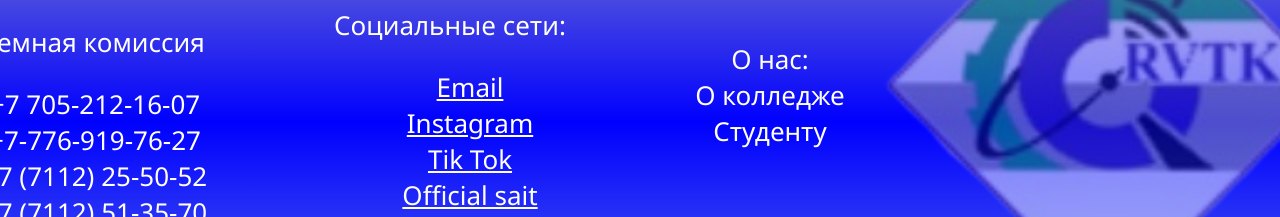
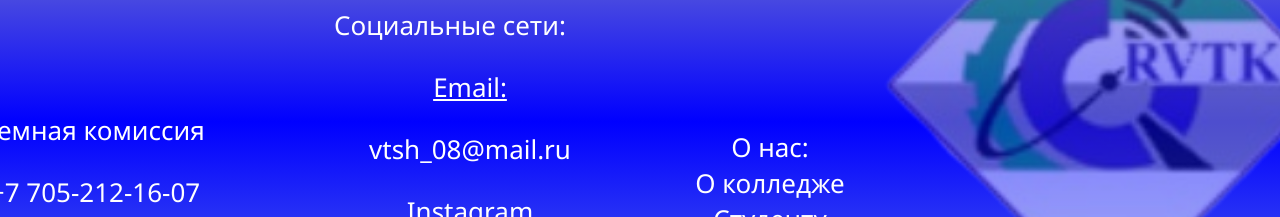
Before and after one commit to Inorentiy78/SaitRVTK, a React (Create React App) app: page / in a window 1280 px wide. Shown: the part 3238-3455 px from the top of the page. Built offline with nearby package versions, Linux system fonts and the light colour scheme; the HTML template or start-up script is replaced by a standard one.

Commit message:
Update primaryfase.jsx

```diff
--- a/src/saitRVTK/primaryfase.jsx
+++ b/src/saitRVTK/primaryfase.jsx
@@ -104,7 +104,7 @@ const [isZoomed, setIsZoomed] = useState(false);
 <div className='soc-sety'>
 Социальные сети:
 <ul >
-<li><a className='a-soc-sety' href='rvtk@mail.kz'> Email </a></li>
+<li><a className='a-soc-sety' href='https://mail.kz/ru'> Email: </a><p> vtsh_08@mail.ru</p></li>
 <li><a className='a-soc-sety' href='https://www.instagram.com/rvtk_07?igsh=dDA0dmxmczBndHhq'> Instagram </a></li>
 <li><a className='a-soc-sety' href='https://www.tiktok.com/@rvtk_07?_t=8iXLhQCxpHq&_r=1'> Tik Tok </a></li>
 <li><a className='a-soc-sety' href='https://rvtk.edu.kz/'> Official sait </a></li>
```
